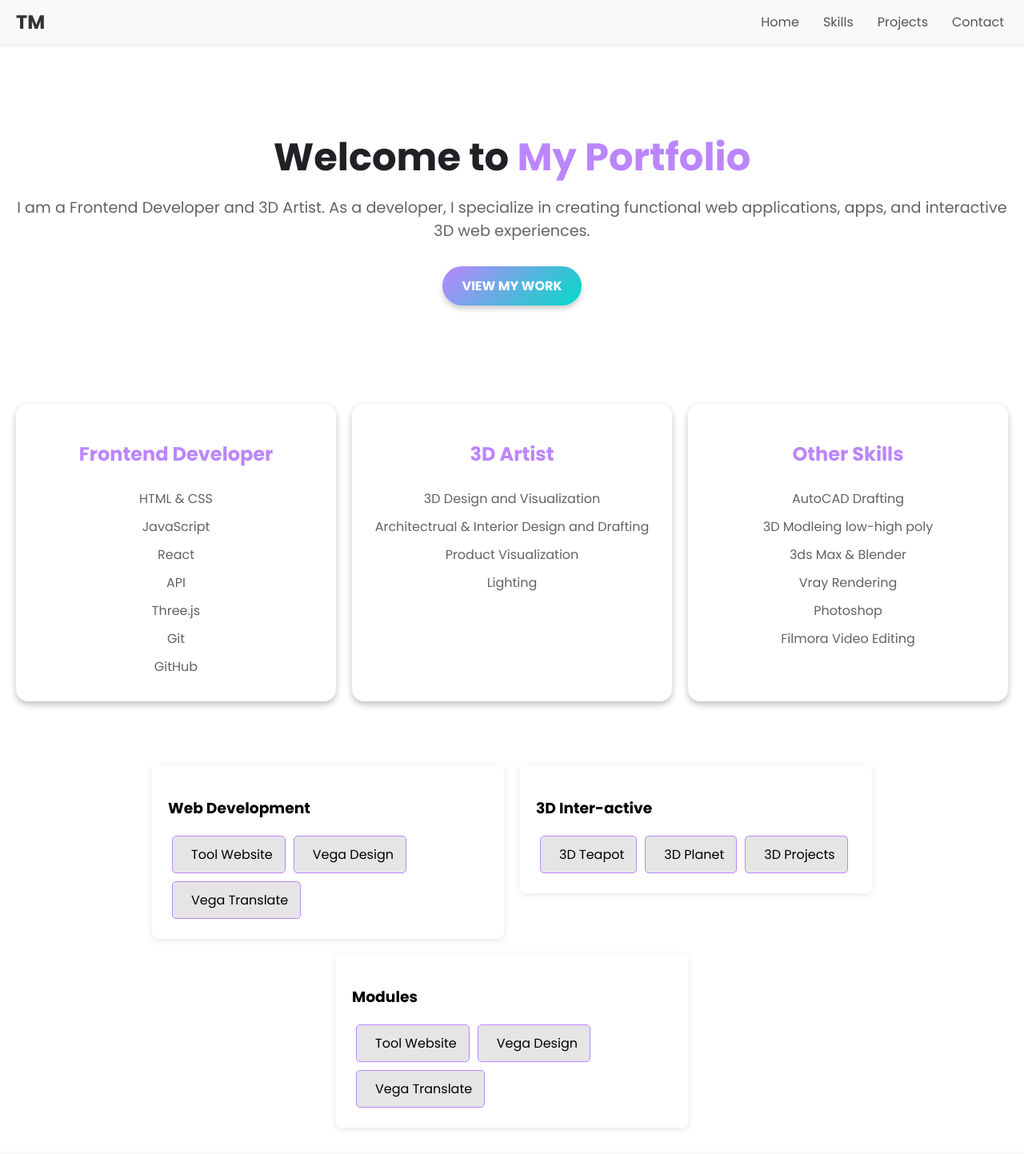
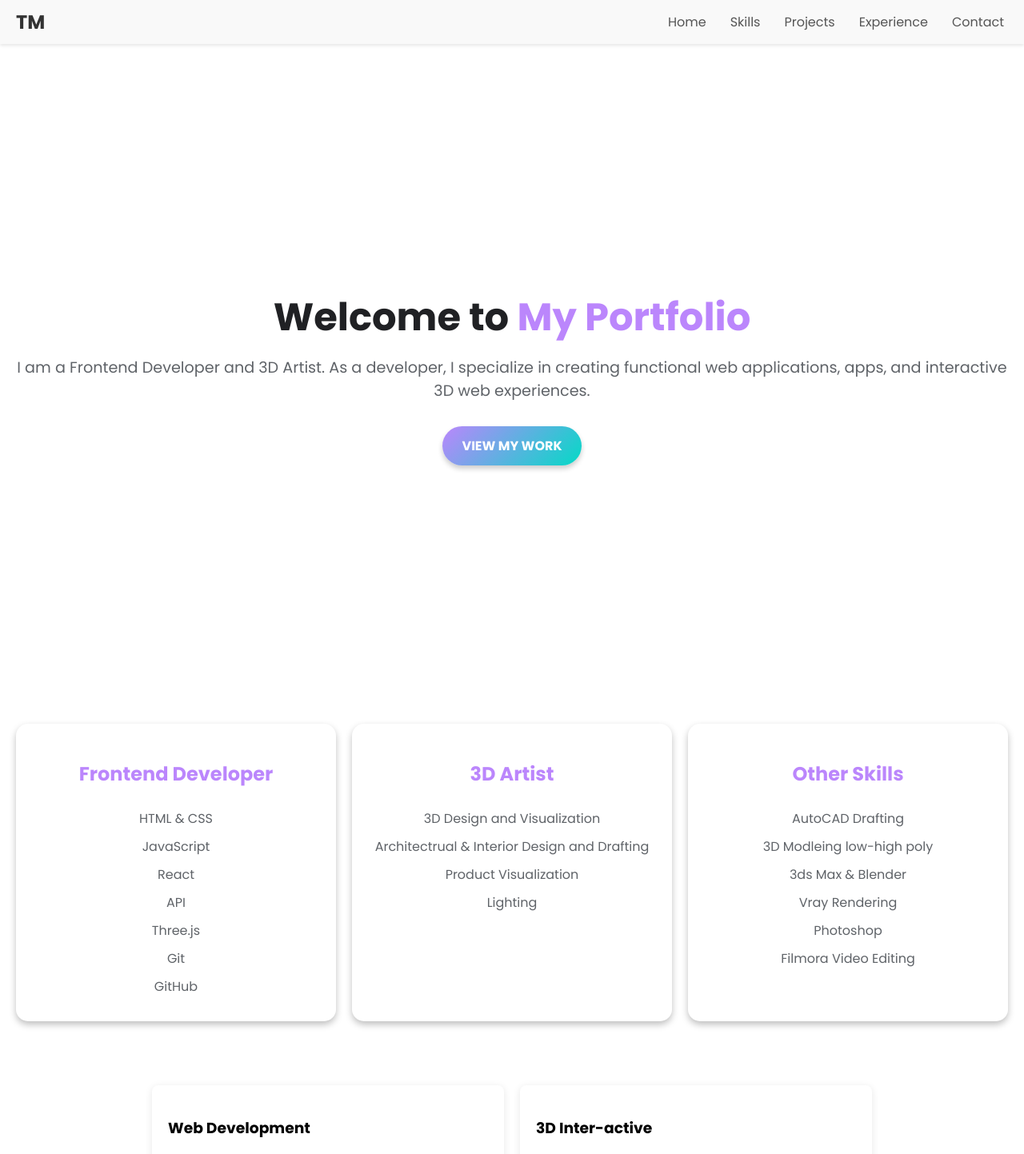
Before and after one commit to thyagarajsalome/frontend, a React app: page / in a window 1280 px wide. Shown: the top 1443 px of the page at 80% size. Built offline with nearby package versions, Linux system fonts and the light colour scheme; the HTML template or start-up script is replaced by a standard one.

Commit message:
updated02

```diff
--- a/src/App.jsx
+++ b/src/App.jsx
@@ -9,14 +9,20 @@ import Footer from "./assets/components/Footer/Footer";
 const App = () => {
   return (
     <div>
-      <div>
-        <Navbar />
+      <Navbar />
+      <div id="home">
         <Hero />
+      </div>
+      <div id="skills">
         <Skills />
+      </div>
+      <div id="projects">
         <Projects />
+      </div>
+      <div id="experience">
         <Experience />
-        <Footer />
       </div>
+      <Footer />
     </div>
   );
 };
--- a/src/assets/components/Experience/Experience.css
+++ b/src/assets/components/Experience/Experience.css
@@ -1,3 +1,7 @@
+html {
+  scroll-behavior: smooth; /* Enables smooth scrolling globally */
+}
+
 /* Base styling */
 .experience-section {
   background-color: #f9f9f9;
--- a/src/assets/components/Hero/Hero.css
+++ b/src/assets/components/Hero/Hero.css
@@ -3,7 +3,7 @@
   display: flex;
   justify-content: center;
   align-items: center;
-  height: 50vh;
+  height: 100vh;
   color: #202124;
   text-align: center;
   position: relative;
@@ -62,6 +62,9 @@ p {
 
 /* Responsive Design */
 @media (max-width: 768px) {
+  .hero {
+    height: 25vh;
+  }
   .hero-title {
     font-size: 2.2rem;
   }
--- a/src/assets/components/Hero/Hero.jsx
+++ b/src/assets/components/Hero/Hero.jsx
@@ -13,7 +13,7 @@ const Hero = () => {
           in creating functional web applications, apps, and interactive 3D web
           experiences.
         </p>
-        <a href="#projects" className="hero-button">
+        <a href="" className="hero-button">
           View My Work
         </a>
       </div>
--- a/src/assets/components/Navbar/Navbar.css
+++ b/src/assets/components/Navbar/Navbar.css
@@ -40,6 +40,7 @@
   font-size: 1rem;
   padding: 5px; /* Padding for better click area */
   transition: color 0.3s ease, background-color 0.3s ease; /* Smooth transition for hover effects */
+  cursor: pointer;
 }
 
 .navbar-links a:hover {
@@ -94,3 +95,16 @@
     }
   }
 }
+
+/* General active link styling */
+.navbar-links a.active {
+  color: #fff;
+  background-color: #0077b5; /* Highlight active link */
+  border-radius: 5px;
+}
+
+/* Dropdown-specific active link styling (Mobile) */
+.navbar-links.open a.active {
+  color: #fff;
+  background-color: #333; /* Darker background for dropdown */
+}
--- a/src/assets/components/Navbar/Navbar.jsx
+++ b/src/assets/components/Navbar/Navbar.jsx
@@ -1,4 +1,3 @@
-// Navbar.jsx
 import React, { useState } from "react";
 import "./Navbar.css";
 
@@ -9,10 +8,18 @@ const Navbar = () => {
     setMenuOpen(!menuOpen);
   };
 
+  const handleScrollToSection = (id) => {
+    setMenuOpen(false); // Close the menu (for mobile view)
+    const section = document.getElementById(id);
+    if (section) {
+      section.scrollIntoView({ behavior: "smooth", block: "start" });
+    }
+  };
+
   return (
     <nav className="navbar">
       <div className="navbar-logo">
-        <a href="#home">TM</a>
+        <a onClick={() => handleScrollToSection("home")}>TM</a>
       </div>
       <div className="menu-icon" onClick={toggleMenu}>
         {menuOpen ? (
@@ -23,24 +30,19 @@ const Navbar = () => {
       </div>
       <ul className={`navbar-links ${menuOpen ? "open" : ""}`}>
         <li>
-          <a href="#home" onClick={toggleMenu}>
-            Home
-          </a>
+          <a onClick={() => handleScrollToSection("home")}>Home</a>
         </li>
         <li>
-          <a href="#skills" onClick={toggleMenu}>
-            Skills
-          </a>
+          <a onClick={() => handleScrollToSection("skills")}>Skills</a>
         </li>
         <li>
-          <a href="#projects" onClick={toggleMenu}>
-            Projects
-          </a>
+          <a onClick={() => handleScrollToSection("projects")}>Projects</a>
         </li>
         <li>
-          <a href="#contact" onClick={toggleMenu}>
-            Contact
-          </a>
+          <a onClick={() => handleScrollToSection("experience")}>Experience</a>
+        </li>
+        <li>
+          <a onClick={() => handleScrollToSection("contact")}>Contact</a>
         </li>
       </ul>
     </nav>
--- a/src/assets/components/Skills/Skills.jsx
+++ b/src/assets/components/Skills/Skills.jsx
@@ -4,7 +4,6 @@ import "./Skills.css";
 const Skills = () => {
   return (
     <section className="skills">
-      {/* <h2 className="skills-title">My Skills</h2> */}
       <div className="skills-grid">
         <div className="skill-category">
           <h3 className="category-title">Frontend Developer</h3>
```
